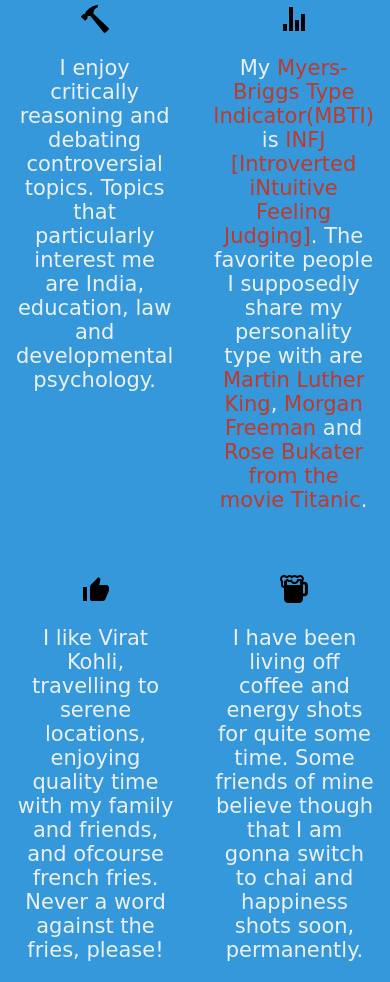
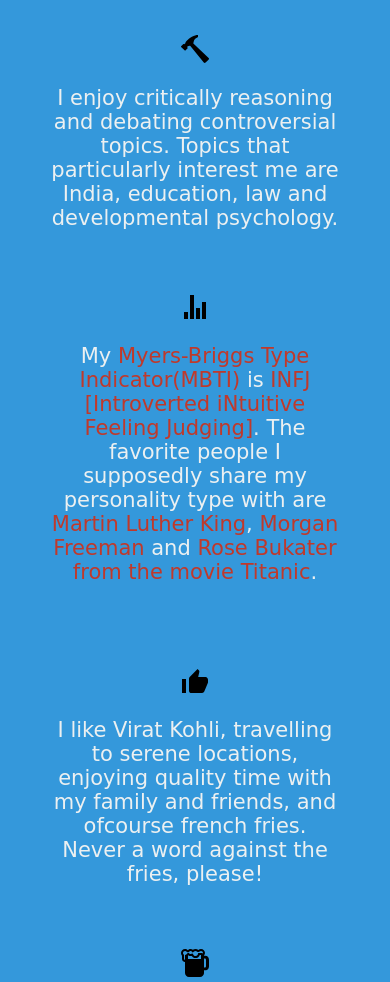
Before and after one commit to manavi-atri/manavi-atri.github.io, a plain HTML site: page index.html in a window 390 px wide. Shown: the part 1345-2327 px from the top of the page. Drawn offline with nearby package versions, Linux system fonts and the light colour scheme.

Commit message:
add media query to flex wrap slide 3

```diff
--- a/index.css
+++ b/index.css
@@ -47,14 +47,6 @@ a {
     padding: 20px;
 }
 
-@media only screen and (max-width: 600px) {
-    .slide {
-        height: auto;
-        margin-top: 120px;
-        margin-bottom: 120px;
-    }
-}
-
 .contact-sources {
     display: flex;
 }
@@ -80,14 +72,19 @@ a {
     display: flex;
     align-items: center;
     justify-content: center;
+    padding: 10px;
 }
 
 .slide3-one {
     display: flex;
+    padding: 10px;
+    flex-wrap: wrap;
 }
 
 .slide3-two {
     display: flex;
+    padding: 10px;
+    flex-wrap: wrap;
 }
 
 .slide3-one div {
@@ -117,3 +114,21 @@ ion-icon {
 .slide4-ashwani-link {
     color: #000
 }
+
+@media only screen and (max-width: 600px) {
+    .slide {
+        height: auto;
+        margin-top: 120px;
+        margin-bottom: 120px;
+    }
+
+    .slide3-one div {
+        flex-basis: 100%;
+        padding: 20px;
+    }
+
+    .slide3-two div {
+        flex-basis: 100%;
+        padding: 20px;
+    }
+}
```
